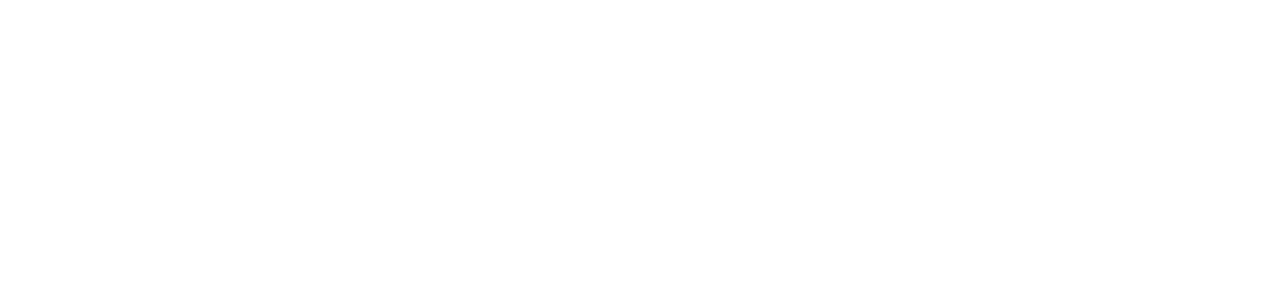
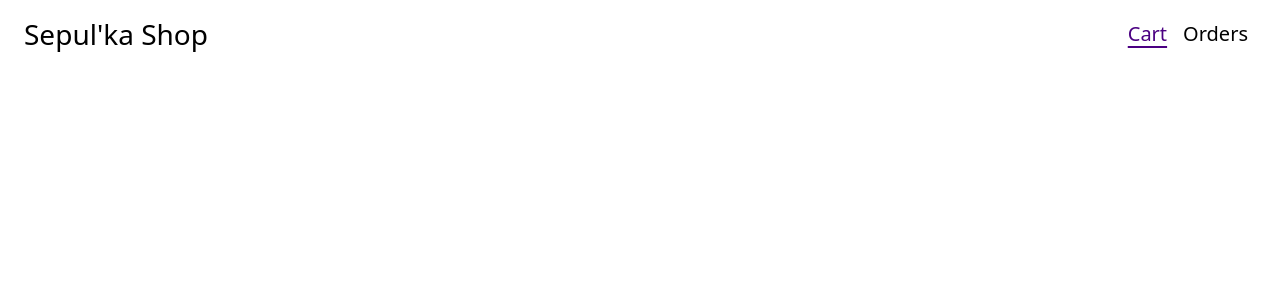
Before and after one commit to Valood/InternetShopFrontend, a React (Vite) app: page /cart in a window 1280 px wide. Before the commit this address had no page. Shown: the top 300 px of the page. Built offline with nearby package versions, Linux system fonts and the light colour scheme.

Commit message:
Вынес навбар в отдельный компонент

```diff
--- a/src/App.jsx
+++ b/src/App.jsx
@@ -4,6 +4,7 @@
 import Registration from './pages/Registration'
 import MainPage from './pages/MainPage'
 import ToastProvider from './context/ToastProvider'
+import Cart from './pages/Cart'
 
 function App() {
 
@@ -15,6 +16,7 @@
             <Route path='/login' element={<Login/>}/>
             <Route path='/registration' element={<Registration/>}/>
             <Route path='/' element={<MainPage/>}/>
+            <Route path='/cart' element={<Cart/>}/>
           </Routes>
         </BrowserRouter>
       </ToastProvider>
--- a/src/App.scss
+++ b/src/App.scss
@@ -19,3 +19,21 @@
         font-size: 16px;
     }
 }
+
+.navbar{
+    &-link{
+        color: black;
+        text-decoration: none;
+        font-size: 20px;
+
+        &.active{
+            color: indigo;
+            text-decoration: underline;
+            text-underline-position: under;
+        }
+    }
+
+    &-logo{
+        font-size: 28px;
+    }
+}
--- /dev/null
+++ b/src/components/CustomNavbar.jsx
@@ -0,0 +1,20 @@
+import { Navbar, Nav } from "react-bootstrap"
+import { NavLink } from "react-router-dom"
+
+export function CustomNavbar(){
+    return (
+        <Navbar className='navbar'>
+            <Navbar.Brand>
+                <NavLink to='/' className='navbar-link navbar-logo'>Sepul'ka Shop</NavLink>
+            </Navbar.Brand>
+            <Nav className="ms-auto">
+                <Nav.Link>
+                    <NavLink to='/cart' className={({isActive}) => ['navbar-link', isActive ? 'active' : ''].join(' ')}>Cart</NavLink>
+                </Nav.Link>
+                <Nav.Link>
+                     <NavLink to='/orders' className={({isActive}) => ['navbar-link', isActive ? 'active' : ''].join(' ')}>Orders</NavLink>
+                </Nav.Link>
+            </Nav>
+        </Navbar>
+    )
+}
--- /dev/null
+++ b/src/pages/Cart.jsx
@@ -0,0 +1,10 @@
+import { CustomNavbar } from "../components/CustomNavbar";
+
+
+export default function Cart(){
+    return (
+        <div className="cart page">
+            <CustomNavbar/>
+        </div>
+    )
+}
--- a/src/pages/MainPage.jsx
+++ b/src/pages/MainPage.jsx
@@ -1,5 +1,5 @@
-import { Navbar, Nav, Card, Button, Container, Row, Col } from 'react-bootstrap';
-import { Link } from 'react-router-dom';
+import { Nav, Card, Button, Container, Row, Col } from 'react-bootstrap';
+import { CustomNavbar } from '../components/CustomNavbar';
 import './MainPage.scss'
 import { useContext } from 'react';
 import { ToastContext } from '../context/ToastProvider';
@@ -21,19 +21,7 @@
 
   return (
     <div className="main page">
-        <Navbar className='navbar'>
-          <Navbar.Brand>
-            <Link className='navbar-link navbar-logo'>Sepul'ka Shop</Link>
-          </Navbar.Brand>
-          <Nav className="ms-auto">
-            <Nav.Link>
-                <Link className='navbar-link'>Cart</Link>
-            </Nav.Link>
-            <Nav.Link>
-                <Link className='navbar-link'>Orders</Link>
-            </Nav.Link>
-          </Nav>
-        </Navbar>
+        <CustomNavbar/>
         <Container className='products mt-5'>
             <Row>
                 <Col md={3} xs={4}></Col>
--- a/src/pages/MainPage.scss
+++ b/src/pages/MainPage.scss
@@ -1,15 +1,3 @@
-.navbar{
-    &-link{
-        color: black;
-        text-decoration: none;
-        font-size: 20px;
-    }
-
-    &-logo{
-        font-size: 28px;
-    }
-}
-
 .products{
 
     &-title{
```
